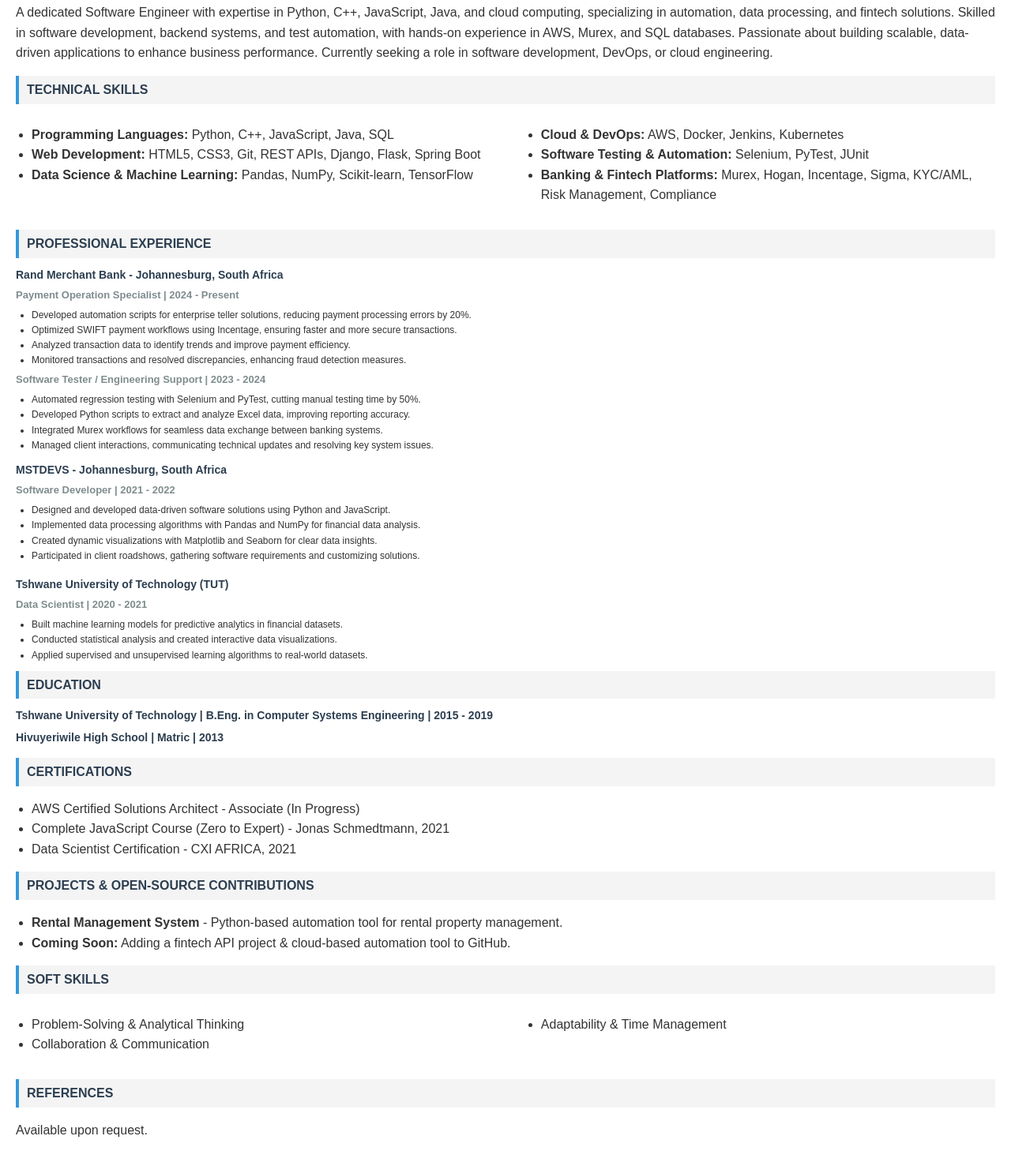
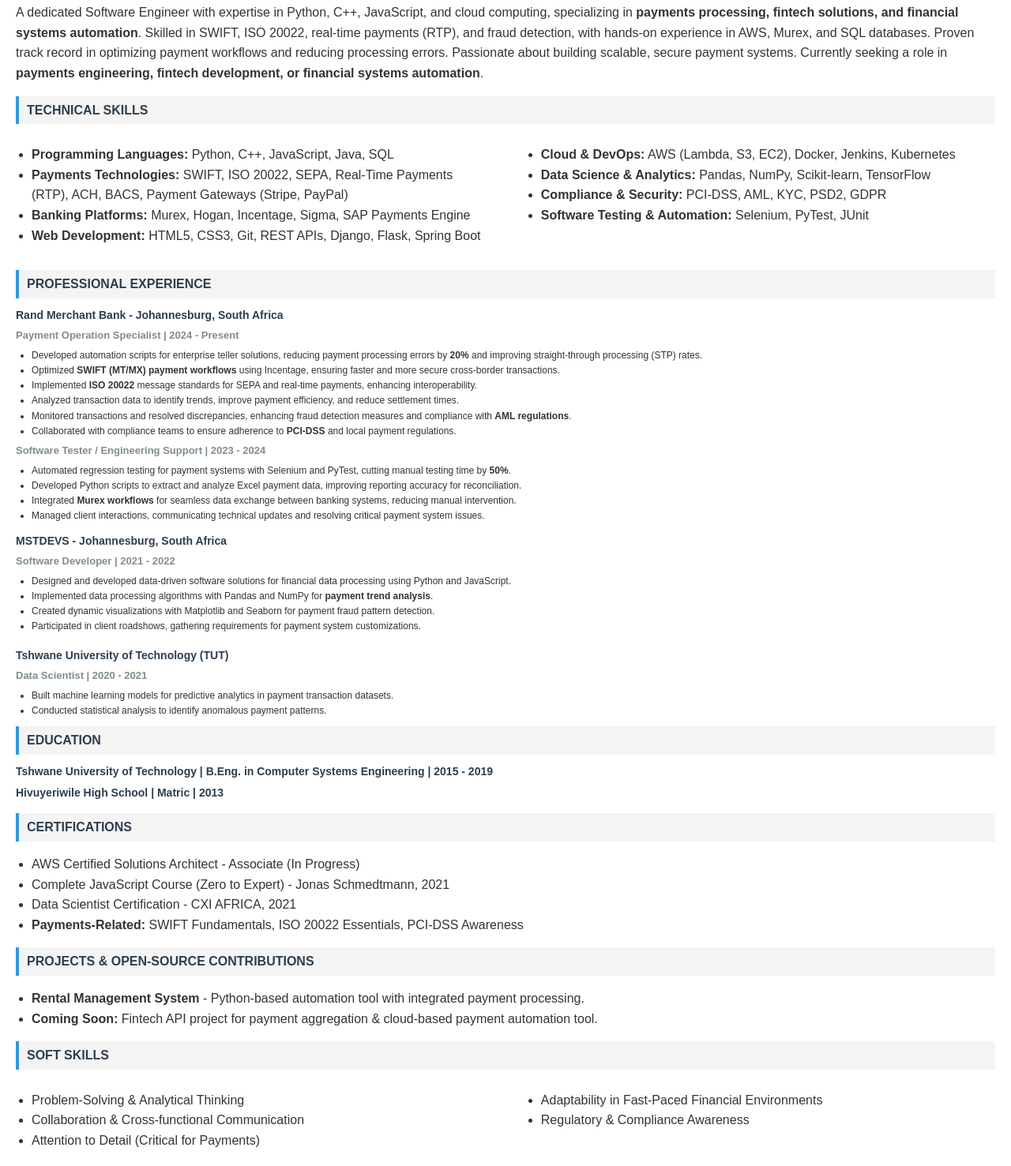
Before and after one commit to Wise2man/wiseman-hlongwane-resume, a plain HTML site: page index.html in a window 1280 px wide. Shown: the part 184-1661 px from the top of the page at 79% size. Drawn offline with Linux system fonts and the light colour scheme.

Commit message:
3rd Update  index.html

```diff
--- a/index.html
+++ b/index.html
@@ -80,7 +80,7 @@
 
     <div class="section">
         <h2>PROFESSIONAL SUMMARY</h2>
-        <p>A dedicated Software Engineer with expertise in Python, C++, JavaScript, Java, and cloud computing, specializing in automation, data processing, and fintech solutions. Skilled in software development, backend systems, and test automation, with hands-on experience in AWS, Murex, and SQL databases. Passionate about building scalable, data-driven applications to enhance business performance. Currently seeking a role in software development, DevOps, or cloud engineering.</p>
+        <p>A dedicated Software Engineer with expertise in Python, C++, JavaScript, and cloud computing, specializing in <strong>payments processing, fintech solutions, and financial systems automation</strong>. Skilled in SWIFT, ISO 20022, real-time payments (RTP), and fraud detection, with hands-on experience in AWS, Murex, and SQL databases. Proven track record in optimizing payment workflows and reducing processing errors. Passionate about building scalable, secure payment systems. Currently seeking a role in <strong>payments engineering, fintech development, or financial systems automation</strong>.</p>
     </div>
 
     <div class="section">
@@ -89,15 +89,17 @@
             <div class="column">
                 <ul>
                     <li><strong>Programming Languages:</strong> Python, C++, JavaScript, Java, SQL</li>
+                    <li><strong>Payments Technologies:</strong> SWIFT, ISO 20022, SEPA, Real-Time Payments (RTP), ACH, BACS, Payment Gateways (Stripe, PayPal)</li>
+                    <li><strong>Banking Platforms:</strong> Murex, Hogan, Incentage, Sigma, SAP Payments Engine</li>
                     <li><strong>Web Development:</strong> HTML5, CSS3, Git, REST APIs, Django, Flask, Spring Boot</li>
-                    <li><strong>Data Science & Machine Learning:</strong> Pandas, NumPy, Scikit-learn, TensorFlow</li>
                 </ul>
             </div>
             <div class="column">
                 <ul>
-                    <li><strong>Cloud & DevOps:</strong> AWS, Docker, Jenkins, Kubernetes</li>
+                    <li><strong>Cloud & DevOps:</strong> AWS (Lambda, S3, EC2), Docker, Jenkins, Kubernetes</li>
+                    <li><strong>Data Science & Analytics:</strong> Pandas, NumPy, Scikit-learn, TensorFlow</li>
+                    <li><strong>Compliance & Security:</strong> PCI-DSS, AML, KYC, PSD2, GDPR</li>
                     <li><strong>Software Testing & Automation:</strong> Selenium, PyTest, JUnit</li>
-                    <li><strong>Banking & Fintech Platforms:</strong> Murex, Hogan, Incentage, Sigma, KYC/AML, Risk Management, Compliance</li>
                 </ul>
             </div>
         </div>
@@ -109,17 +111,19 @@
             <h3>Rand Merchant Bank - Johannesburg, South Africa</h3>
             <h4>Payment Operation Specialist | 2024 - Present</h4>
             <ul>
-                <li>Developed automation scripts for enterprise teller solutions, reducing payment processing errors by 20%.</li>
-                <li>Optimized SWIFT payment workflows using Incentage, ensuring faster and more secure transactions.</li>
-                <li>Analyzed transaction data to identify trends and improve payment efficiency.</li>
-                <li>Monitored transactions and resolved discrepancies, enhancing fraud detection measures.</li>
+                <li>Developed automation scripts for enterprise teller solutions, reducing payment processing errors by <strong>20%</strong> and improving straight-through processing (STP) rates.</li>
+                <li>Optimized <strong>SWIFT (MT/MX) payment workflows</strong> using Incentage, ensuring faster and more secure cross-border transactions.</li>
+                <li>Implemented <strong>ISO 20022</strong> message standards for SEPA and real-time payments, enhancing interoperability.</li>
+                <li>Analyzed transaction data to identify trends, improve payment efficiency, and reduce settlement times.</li>
+                <li>Monitored transactions and resolved discrepancies, enhancing fraud detection measures and compliance with <strong>AML regulations</strong>.</li>
+                <li>Collaborated with compliance teams to ensure adherence to <strong>PCI-DSS</strong> and local payment regulations.</li>
             </ul>
             <h4>Software Tester / Engineering Support | 2023 - 2024</h4>
             <ul>
-                <li>Automated regression testing with Selenium and PyTest, cutting manual testing time by 50%.</li>
-                <li>Developed Python scripts to extract and analyze Excel data, improving reporting accuracy.</li>
-                <li>Integrated Murex workflows for seamless data exchange between banking systems.</li>
-                <li>Managed client interactions, communicating technical updates and resolving key system issues.</li>
+                <li>Automated regression testing for payment systems with Selenium and PyTest, cutting manual testing time by <strong>50%</strong>.</li>
+                <li>Developed Python scripts to extract and analyze Excel payment data, improving reporting accuracy for reconciliation.</li>
+                <li>Integrated <strong>Murex workflows</strong> for seamless data exchange between banking systems, reducing manual intervention.</li>
+                <li>Managed client interactions, communicating technical updates and resolving critical payment system issues.</li>
             </ul>
         </div>
 
@@ -127,10 +131,10 @@
             <h3>MSTDEVS - Johannesburg, South Africa</h3>
             <h4>Software Developer | 2021 - 2022</h4>
             <ul>
-                <li>Designed and developed data-driven software solutions using Python and JavaScript.</li>
-                <li>Implemented data processing algorithms with Pandas and NumPy for financial data analysis.</li>
-                <li>Created dynamic visualizations with Matplotlib and Seaborn for clear data insights.</li>
-                <li>Participated in client roadshows, gathering software requirements and customizing solutions.</li>
+                <li>Designed and developed data-driven software solutions for financial data processing using Python and JavaScript.</li>
+                <li>Implemented data processing algorithms with Pandas and NumPy for <strong>payment trend analysis</strong>.</li>
+                <li>Created dynamic visualizations with Matplotlib and Seaborn for payment fraud pattern detection.</li>
+                <li>Participated in client roadshows, gathering requirements for payment system customizations.</li>
             </ul>
         </div>
     </div>
@@ -141,9 +145,8 @@
         <h3>Tshwane University of Technology (TUT)</h3>
         <h4>Data Scientist | 2020 - 2021</h4>
         <ul>
-            <li>Built machine learning models for predictive analytics in financial datasets.</li>
-            <li>Conducted statistical analysis and created interactive data visualizations.</li>
-            <li>Applied supervised and unsupervised learning algorithms to real-world datasets.</li>
+            <li>Built machine learning models for predictive analytics in payment transaction datasets.</li>
+            <li>Conducted statistical analysis to identify anomalous payment patterns.</li>
         </ul>
     </div>
 
@@ -161,14 +164,15 @@
             <li>AWS Certified Solutions Architect - Associate (In Progress)</li>
             <li>Complete JavaScript Course (Zero to Expert) - Jonas Schmedtmann, 2021</li>
             <li>Data Scientist Certification - CXI AFRICA, 2021</li>
+            <li><strong>Payments-Related:</strong> SWIFT Fundamentals, ISO 20022 Essentials, PCI-DSS Awareness</li>
         </ul>
     </div>
 
     <div class="section">
         <h2>PROJECTS & OPEN-SOURCE CONTRIBUTIONS</h2>
         <ul>
-            <li><strong>Rental Management System</strong> - Python-based automation tool for rental property management.</li>
-            <li><strong>Coming Soon:</strong> Adding a fintech API project & cloud-based automation tool to GitHub.</li>
+            <li><strong>Rental Management System</strong> - Python-based automation tool with integrated payment processing.</li>
+            <li><strong>Coming Soon:</strong> Fintech API project for payment aggregation & cloud-based payment automation tool.</li>
         </ul>
     </div>
 
@@ -178,12 +182,14 @@
             <div class="column">
                 <ul>
                     <li>Problem-Solving & Analytical Thinking</li>
-                    <li>Collaboration & Communication</li>
+                    <li>Collaboration & Cross-functional Communication</li>
+                    <li>Attention to Detail (Critical for Payments)</li>
                 </ul>
             </div>
             <div class="column">
                 <ul>
-                    <li>Adaptability & Time Management</li>
+                    <li>Adaptability in Fast-Paced Financial Environments</li>
+                    <li>Regulatory & Compliance Awareness</li>
                 </ul>
             </div>
         </div>
```
